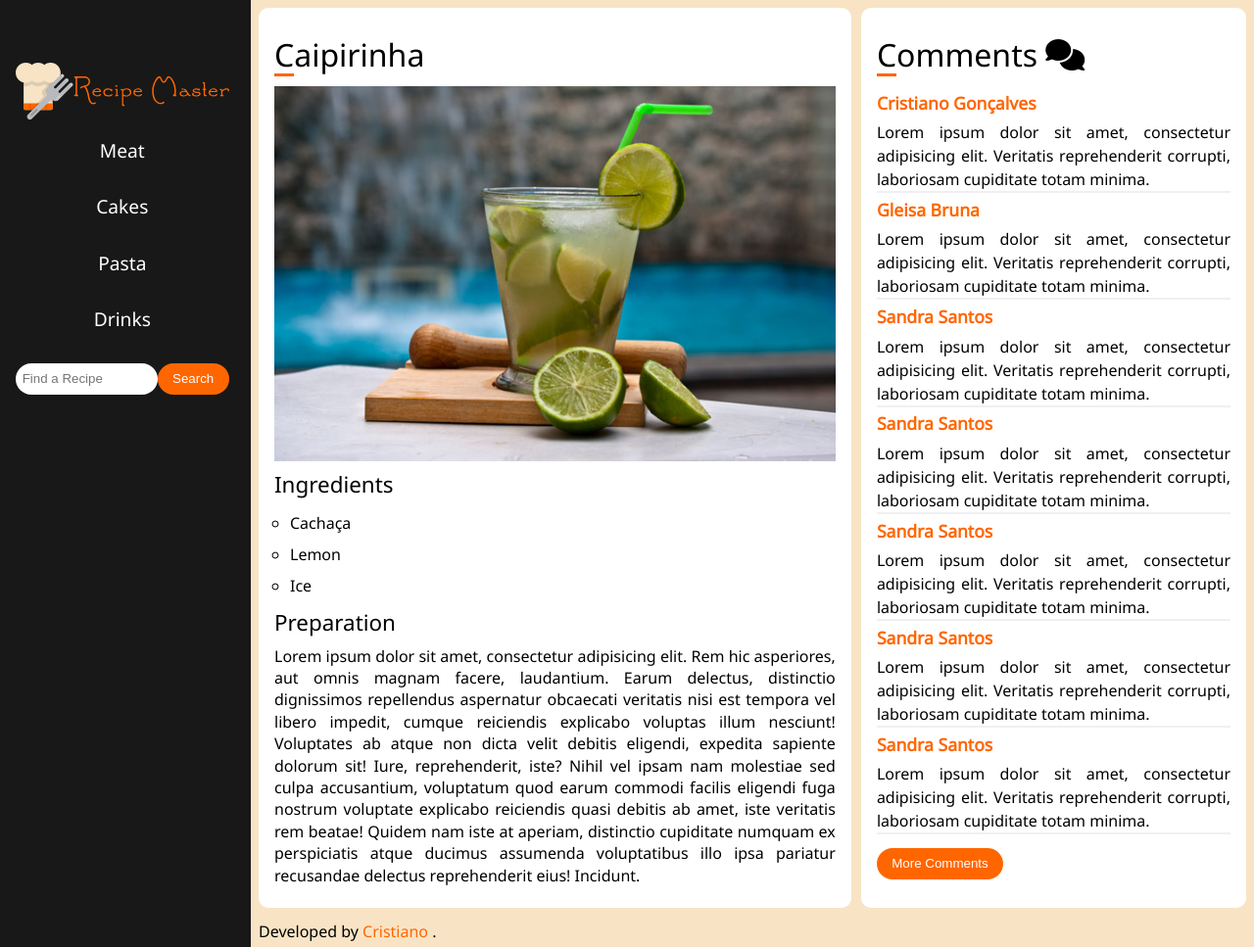
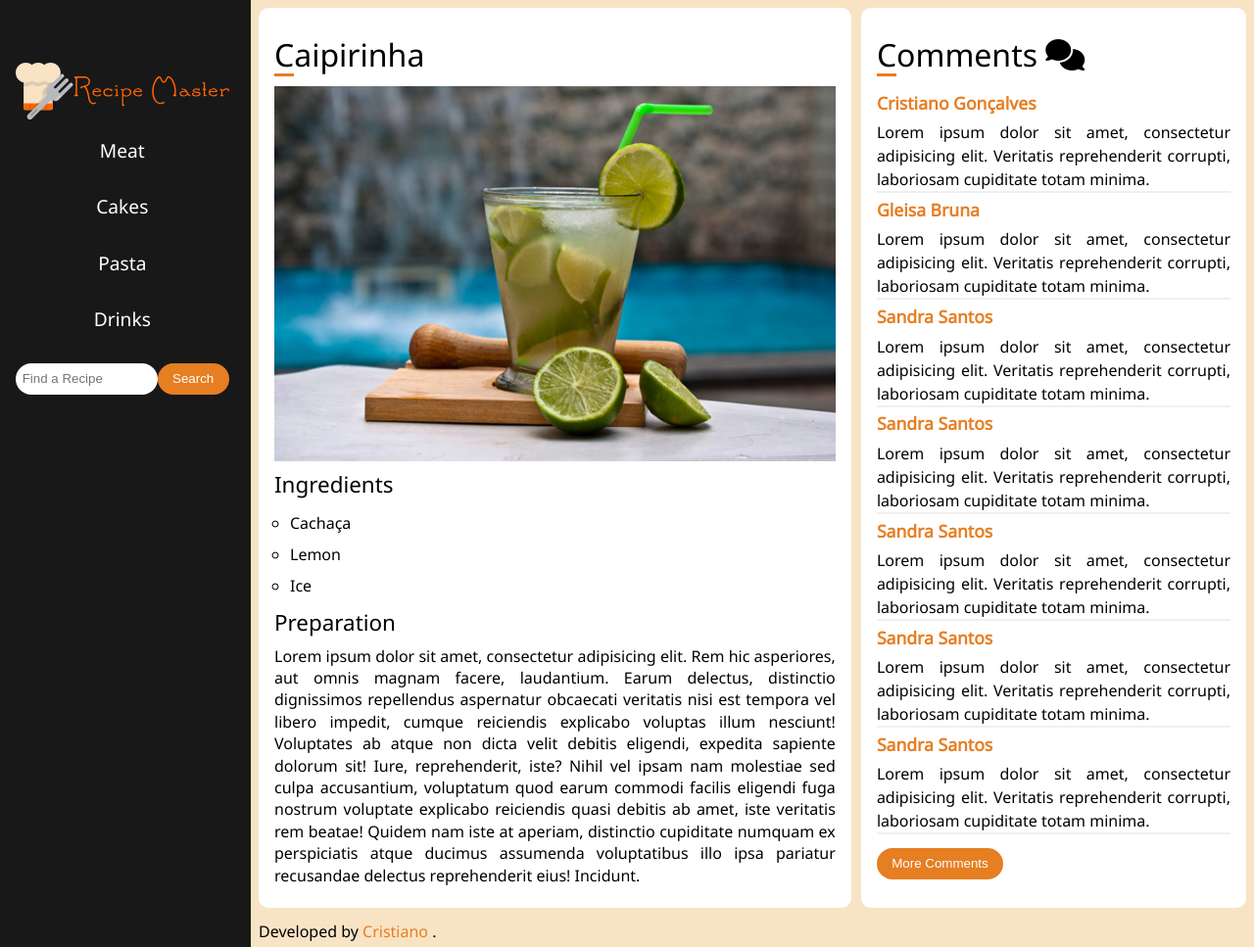
Before and after one commit to crisgon/Ux-Experiments, a plain HTML site: page Percepcao-Das-Cores/recipe/recipe.html in a window 1280 px wide. Shown: the whole page at 98% size. Drawn offline with Linux system fonts and the light colour scheme.

Commit message:
Mudando cores do recipe site

```diff
--- a/Percepcao-Das-Cores/recipe/css/main.css
+++ b/Percepcao-Das-Cores/recipe/css/main.css
@@ -68,14 +68,14 @@ body {
   width: 15px; }
 
 ::-webkit-scrollbar-thumb {
-  background-color: #ff6600;
+  background-color: #e67e22;
   border-radius: 10px; }
 
 ::-moz-scrollbar {
   width: 15px; }
 
 ::-moz-scrollbar-thumb {
-  background-color: #ff6600;
+  background-color: #e67e22;
   border-radius: 10px; }
 
 .title {
@@ -90,13 +90,13 @@ body {
     left: 0;
     width: 20px;
     height: 3px;
-    background-color: #ff6600; }
+    background-color: #e67e22; }
 
 .btn {
-  background-color: #ff6600;
+  background-color: #e67e22;
   color: #fff;
   padding: .5em 1em;
-  border: 2px solid #ff6600;
+  border: 2px solid #e67e22;
   border-radius: 25px;
   transition: background-color .3s; }
   .btn:hover, .btn:focus {
@@ -124,7 +124,7 @@ body {
       margin: .5em 0;
       transition: background-color .3s; }
       .header .navigator .navigator-link:hover, .header .navigator .navigator-link:focus {
-        background-color: #ff6600; }
+        background-color: #e67e22; }
   .header .search {
     display: flex;
     justify-content: space-between;
@@ -160,7 +160,7 @@ body {
   border: 2px solid #fff;
   transition: border .3s; }
   .recipe-box:hover {
-    border-color: #ff6600; }
+    border-color: #e67e22; }
   .recipe-box .recipe-title {
     padding: .5em 0;
     font-size: 1.5em;
@@ -173,13 +173,13 @@ body {
   .recipe-box .btn {
     margin: .5em 0; }
     .recipe-box .btn:hover, .recipe-box .btn:focus {
-      color: #ff6600; }
+      color: #e67e22; }
 
 /*Footer Section*/
 .credits {
   padding: 1em 0 0 0; }
   .credits a {
-    color: #ff6600; }
+    color: #e67e22; }
 
 /*Recipe Single Page*/
 .recipe-single-container {
@@ -210,7 +210,7 @@ body {
       text-align: justify;
       border-bottom: 2px solid #f0f0f0; }
       .recipe-single-container .recipe-comments .recipe-comment-single .author-comment {
-        color: #ff6600;
+        color: #e67e22;
         font-size: 1.1em;
         font-weight: bold;
         padding: .5em 0; }
```
